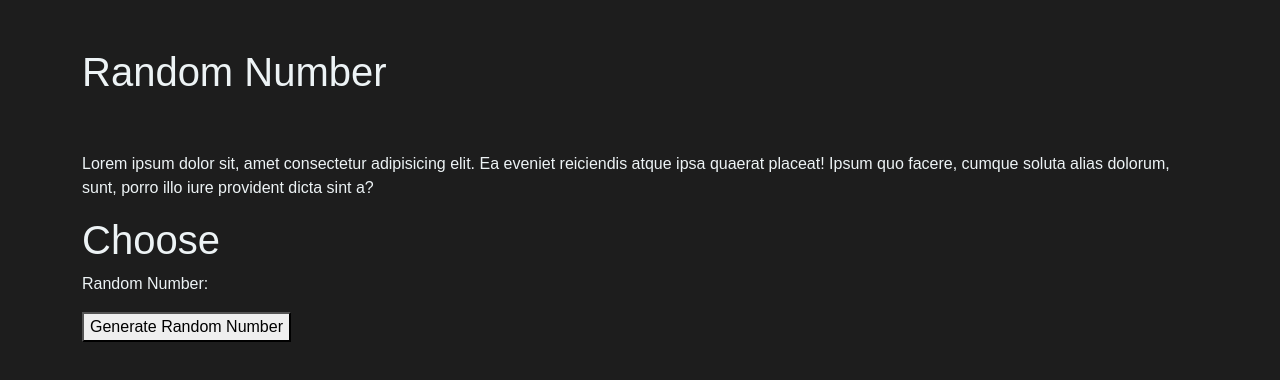
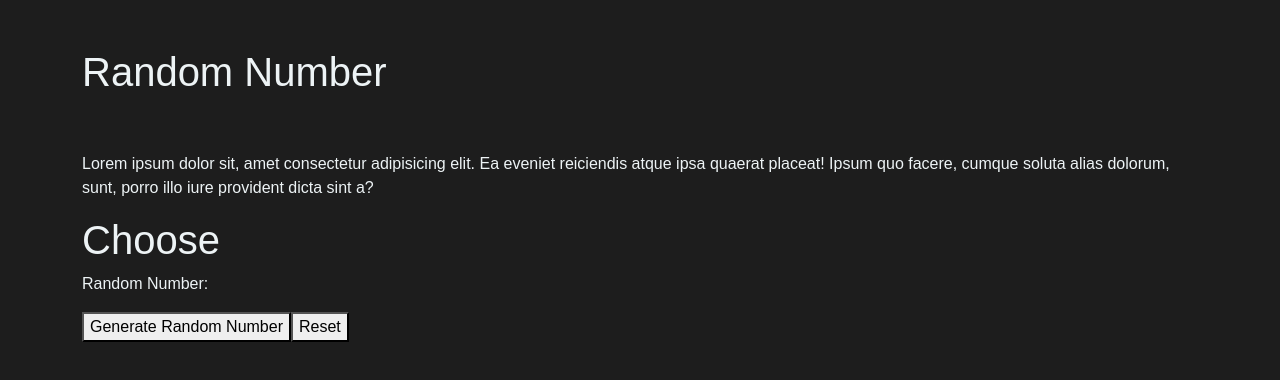
Before and after one commit to JungleKiosk/random_number, a Vue app: page / in a window 1280 px wide. Shown: the top 380 px of the page. Built offline with nearby package versions, Linux system fonts and the light colour scheme.

Commit message:
reset number button

```diff
--- a/src/components/RandoNumber.vue
+++ b/src/components/RandoNumber.vue
@@ -1,26 +1,17 @@
 
 <script setup>
-
 import { ref } from 'vue';
 
 const numbers = [...Array(22).keys()].filter(num => num !== 7 && num !== 8 && num !== 22);
-// Lista dei numeri da cui scegliere casualmente
-/* The three dots (...) in this context are used to create a copy of the array generated by the Array(22).keys() call and then expand it into a new array. This technique is known as a "spread operator" in JavaScript.
-
-Here's how it works:
-
-Array(22).keys() creates an iterable object representing the keys (indexes) of the elements in an array of length 22. This iterable is not a true array, but can be converted to one.
-
-[...Array(22).keys()] uses the spread operator to copy the keys from the generated iterable and create a new array. So we get an array that goes from 0 to 21, which represents the indices of an array of length 22.
-
-.filter(num => num !== 7 && num !== 8 && num !== 22) is then applied to this new array to exclude the numbers 7, 8, and 22, returning an array containing only the desired numbers.
-
-Essentially, the three dots (...) are used to convert the iterable to an array and facilitate data manipulation. */
 const randomNumber = ref(null);
 
 const generateRandomNumber = () => {
     const randomIndex = Math.floor(Math.random() * numbers.length);
     randomNumber.value = numbers[randomIndex];
+};
+
+const resetRandomNumber = () => {
+    randomNumber.value = null;
 };
 
 </script>
@@ -32,6 +23,7 @@ const generateRandomNumber = () => {
                 <h1>Choose</h1>
                 <p>Random Number: {{ randomNumber }}</p>
                 <button @click="generateRandomNumber">Generate Random Number</button>
+                <button @click="resetRandomNumber">Reset</button>
             </div>
         </div>
     </div>
```
